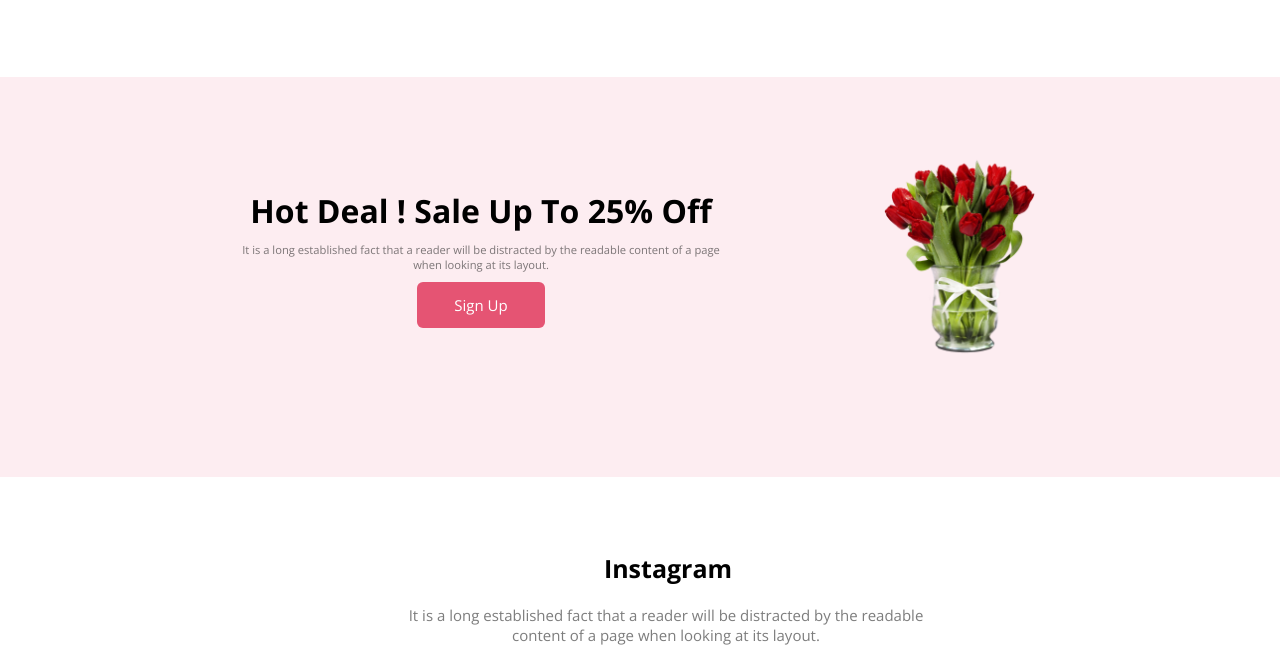
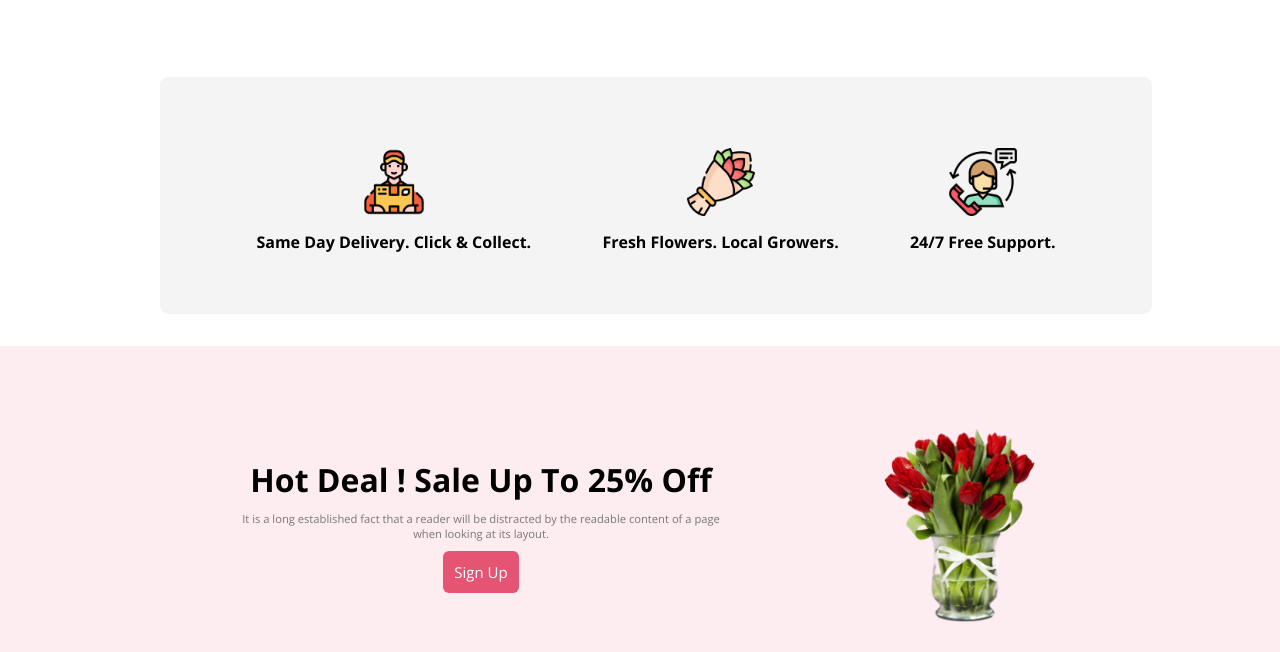
Before and after one commit to suhanurrahman007/Flower-Shop, a plain HTML site: page index.html in a window 1280 px wide. Shown: the part 1199-1851 px from the top of the page. Drawn offline with nearby package versions, Linux system fonts and the light colour scheme.

Commit message:
flower project help line  section added

```diff
--- a/index.html
+++ b/index.html
@@ -32,16 +32,16 @@
                     <a href="#">Home</a>
                 </li>
                 <li>
-                    <a href="#">About</a>
+                    <a href="#">Contact</a>
                 </li>
                 <li>
-                    <a href="#">Archives</a>
+                    <a href="#">Buy Now</a>
                 </li>
                 <li>
-                    <a href="#">Blog Posts</a>
+                    <a href="#">Sign Up</a>
                 </li>
                 <li>
-                    <a href="#">Contact</a>
+                    <a href="#">Help</a>
                 </li>
             </ul>
         </nav>
@@ -99,6 +99,27 @@
                 </div>
             </section>
     <!---------- Flower Featured Section End Here  ---------->
+
+    <!---------- Help Line Section Start Here  ---------->
+
+    <section class="help-lines">
+        <div class="help-line">
+            <img class="help-line-img" src="./Flower Asset/Group 57.png" alt="">
+            <h4>Same Day Delivery. Click & Collect.</h4>
+        </div>
+        <div class="help-line">
+            <img class="help-line-img" src="./Flower Asset/Group 58.png" alt="">
+            <h4>Fresh Flowers. Local Growers.</h4>
+        </div>
+        <div class="help-line">
+            <img class="help-line-img" src="./Flower Asset/Group 59.png" alt="">
+            <h4>24/7 Free Support.</h4>
+        </div>
+    </section>
+
+
+    <!---------- Help Line Section End Here  ---------->
+
 
     <!--------- Flower sign up Section Start Here  ------------->
         <section class="flower-sign-up">
--- a/style.css
+++ b/style.css
@@ -86,8 +86,7 @@ nav  li a:hover {
 }
 
 .btn{
-    width: 8rem;
-    padding: .8rem;
+    padding: .7rem;
     font-size: 15px;
     border-radius: 6px;
     background: #E55473;
@@ -157,6 +156,33 @@ nav  li a:hover {
     display: flex;
 }
 /*-----------Flower Feature Design End Here-------------*/
+
+/*-----------Help Line Design Start Here-------------*/
+.help-lines{
+    display: flex;
+    justify-content: space-around;
+    text-align: center;
+    margin-left: 10rem;
+    margin-right: 8rem;
+    border-radius: 8px;
+    background: rgba(39, 39, 39, 0.05);
+    padding: 3.8rem;
+    margin-bottom: 2rem;
+}
+
+.help-line-img{
+    width: 88px;
+    height: 88px;
+    padding: 10px;
+}
+.help-line-img h4{
+    color: rgba(39, 39, 39, 0.80);
+    font-size: 18px;
+    padding: 10px;
+}
+
+/*-----------Help Line Design End Here-------------*/
+
 
 
 /*-----------Flower Sign Up Design Start Here-------------*/
@@ -280,7 +306,7 @@ nav  li a:hover {
 .deals-input{
     font-size: 15px;
     padding: 10px;
-    width: 500px;
+    width: 480px;
     margin-right: 4px;
     border-radius: 5px;
     border: none;
```
